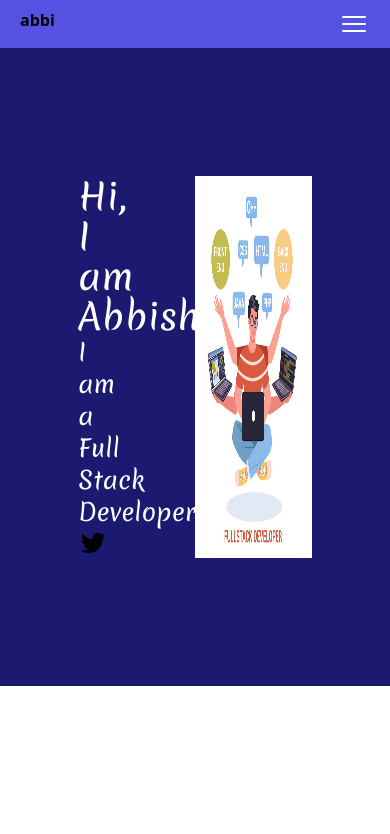
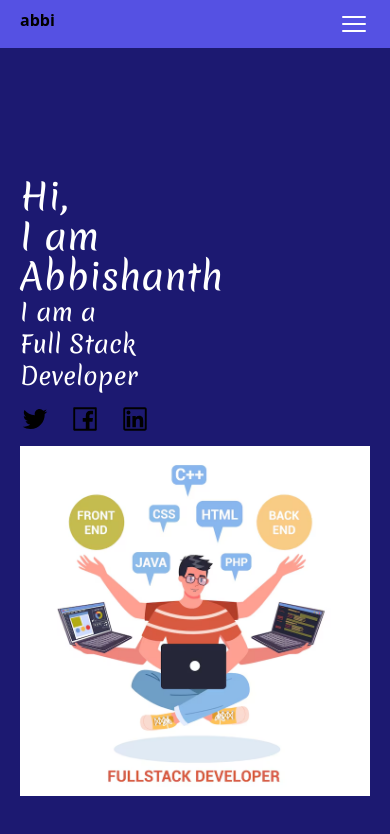
Before and after one commit to abbishanth09/abbi_portfolio, a React (Create React App) app: page / in a window 390 px wide. Shown: the top 834 px of the page. Built offline with nearby package versions, Linux system fonts and the light colour scheme.

Commit message:
Enhance Hero component layout and social media icons integration

```diff
--- a/src/components/Hero.js
+++ b/src/components/Hero.js
@@ -1,22 +1,28 @@
 import Heroimg from '../assets/Hero.avif'
-import { AiOutlineTwitter } from "react-icons/ai";
+import { AiOutlineTwitter,AiOutlineFacebook,AiOutlineLinkedin } from "react-icons/ai";
 
 export default function Hero() {
-    return <section className='flex px-5 py-32 bg-secondary justify-center'>
+    return <section className='flex flex-col md:flex-row px-5 py-32 bg-secondary justify-center'>
 
         <div className='w-1/3 flex flex-col'>
-            <h1 className='w-1/3 text-white text-4xl font-hero-font'>Hi, <br/> I am Abbishanth
+            <h1 className='md:w-1/3 text-white text-4xl font-hero-font'>Hi, <br/> I am Abbishanth
             <p className='text-2xl'>I am a Full Stack Developer</p>
             </h1>
-            <div>
-                <a href='#' aria-label="Twitter">
-                    <AiOutlineTwitter className="text-black text-3xl" />
+            <div className='flex gap-5 py-3'>
+                <a href='#' aria-label="Twitter" >
+                    <AiOutlineTwitter className="text-black text-3xl hover:text-white" />
+                </a>
+                <a href='#' aria-label="Facebook">
+                    <AiOutlineFacebook className="text-black text-3xl hover:text-white" />
+                </a>
+                <a href='#' aria-label="LinkedIn">
+                    <AiOutlineLinkedin className="text-black text-3xl hover:text-white" />
                 </a>
             </div>
 
         </div>
 
-        <img className='w-1/3' src={Heroimg} alt="Hero" />
+        <img className='md:w-1/3' src={Heroimg} alt="Hero" />
     </section>
 
 }
```
